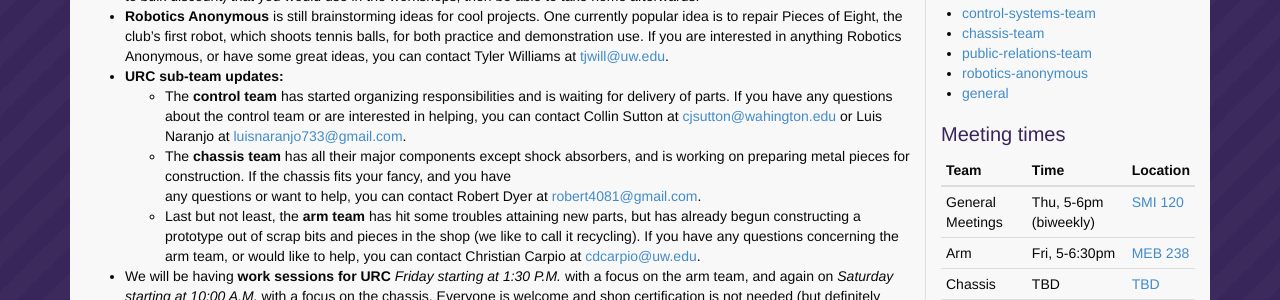
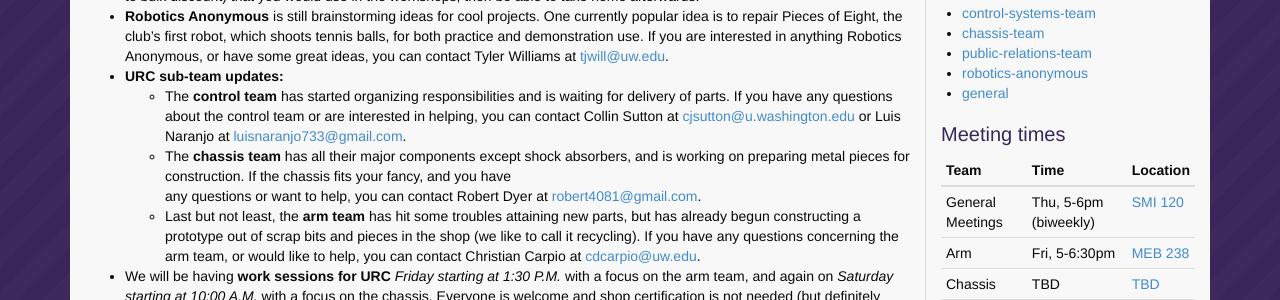
Before and after one commit to dubotics/dubotics.github.io, a Jekyll site: the page built from _posts/2013-11-20-dubotics-meeting-recap-and-announcements.md, in a window 1280 px wide. Shown: the part 583-883 px from the top of the page. Built offline with Jekyll 4.4.1, drawn with Linux system fonts in a browser that asks for light colours; Markdown is read by kramdown in place of the engine named in the settings.

Commit message:
Fixed typo with Collin's email

```diff
--- a/_posts/2013-11-20-dubotics-meeting-recap-and-announcements.md
+++ b/_posts/2013-11-20-dubotics-meeting-recap-and-announcements.md
@@ -39,7 +39,7 @@ Here is a recap of last Thursday's General Meeting, as well as miscellaneous ann
     -   The **control team** has started organizing responsibilities and is waiting for delivery of
         parts. If you have any questions about the control team or are interested in helping, you
         can contact Collin Sutton at
-        <a href="mailto:cjsutton@wahington.edu">cjsutton@wahington.edu</a> or Luis Naranjo at
+        <a href="mailto:cjsutton@u.washington.edu">cjsutton@u.washington.edu</a> or Luis Naranjo at
         <a href="mailto:luisnaranjo733@gmail.com">luisnaranjo733@gmail.com</a>.
     -   The **chassis team** has all their major components except shock absorbers, and is working
         on preparing metal pieces for construction. If the chassis fits your fancy, and you have
```
